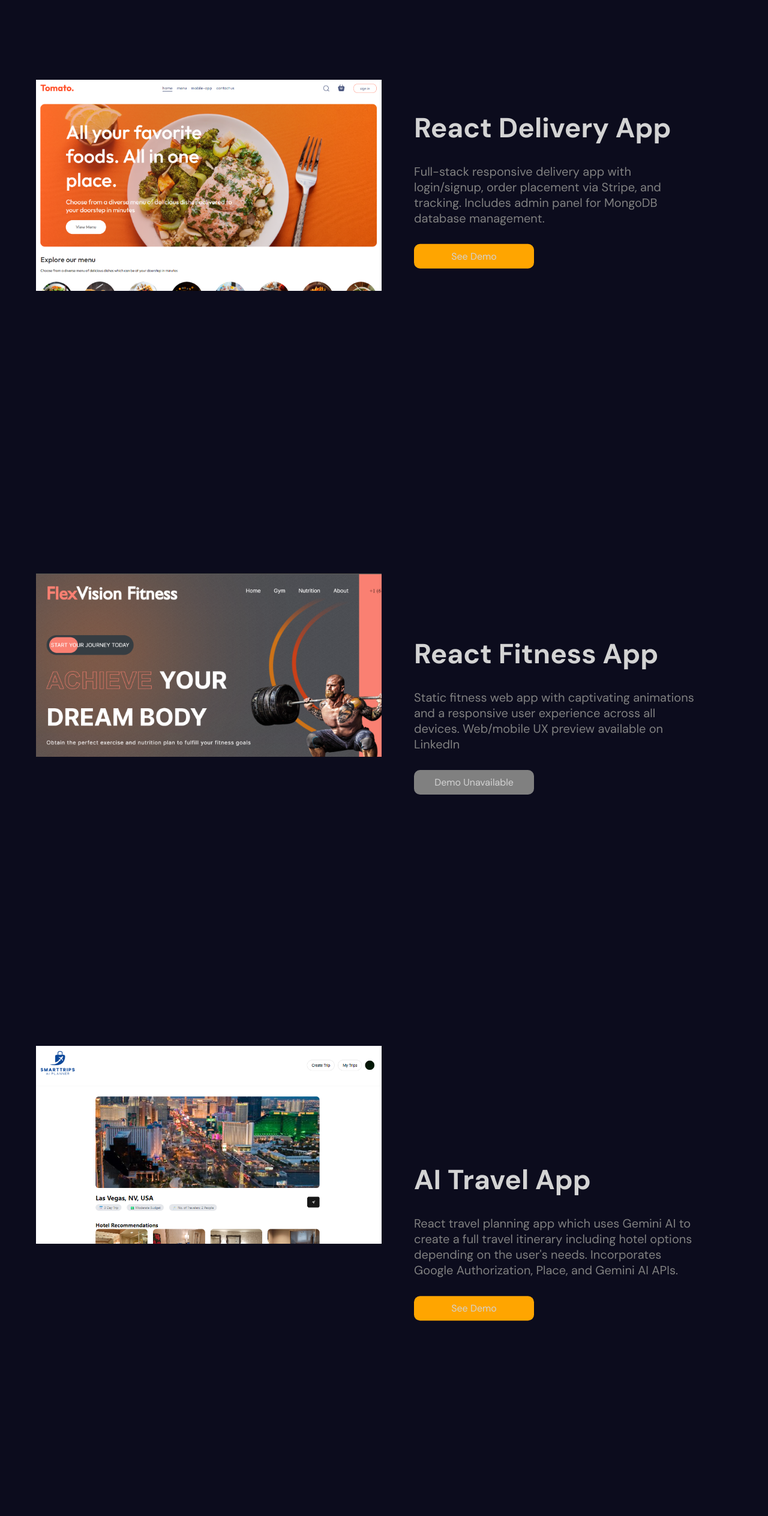
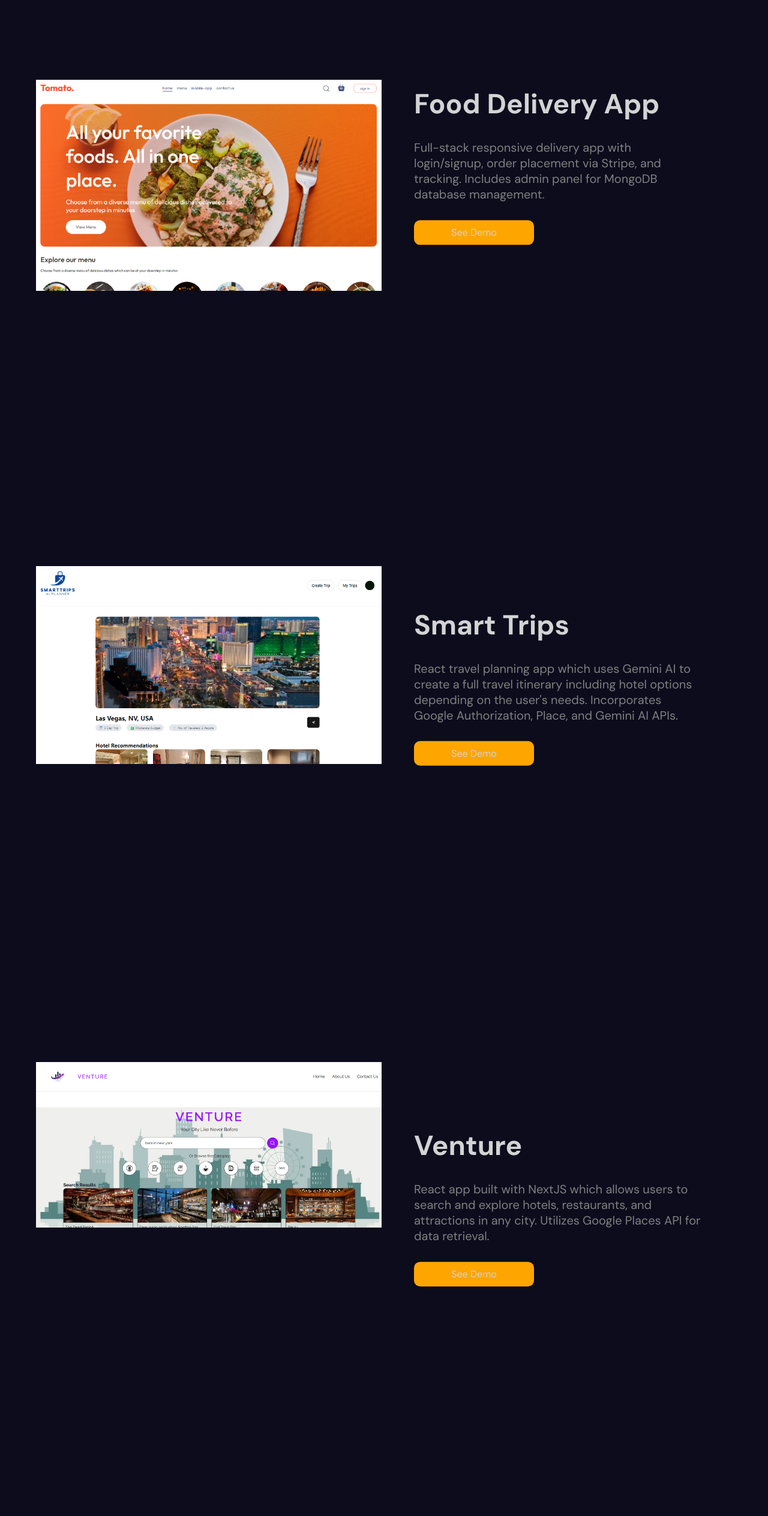
Before and after one commit to rcuthbertson25/portfolio-main, a React (Vite) app: page / in a window 1280 px wide. Shown: the part 3460-5988 px from the top of the page at 60% size. Built offline with nearby package versions, Linux system fonts and the light colour scheme.

Commit message:
Update sidebar and added new project

```diff
--- a/src/components/portfolio/Portfolio.jsx
+++ b/src/components/portfolio/Portfolio.jsx
@@ -5,30 +5,38 @@ import { motion, useScroll, useSpring, useTransform } from 'framer-motion'
 const items = [
     {
         id: 1,
-        title: "React Delivery App",
+        title: "Food Delivery App",
         img: "./tomato_app.png",
         desc: "Full-stack responsive delivery app with login/signup, order placement via Stripe, and tracking. Includes admin panel for MongoDB database management.",
         demo: 'true'
     },
     {
         id: 2,
+        title: "Smart Trips",
+        img: "./ai-planner-home-2.png",
+        desc: "React travel planning app which uses Gemini AI to create a full travel itinerary including hotel options depending on the user's needs. Incorporates Google Authorization, Place, and Gemini AI APIs.",
+        demo: 'true'
+    },
+    {
+        id: 3,
+        title: "Venture",
+        img: "./venture.png",
+        desc: "React app built with NextJS which allows users to search and explore hotels, restaurants, and attractions in any city. Utilizes Google Places API for data retrieval.",
+        demo: 'true'
+    },
+    {
+        id: 4,
         title: "React Fitness App",
         img: "./fitness.png",
         desc: "Static fitness web app with captivating animations and a responsive user experience across all devices. Web/mobile UX preview available on LinkedIn",
         demo: 'false'
     },
-    {
-        id: 3,
-        title: "AI Travel App",
-        img: "./ai-planner-home-2.png",
-        desc: "React travel planning app which uses Gemini AI to create a full travel itinerary including hotel options depending on the user's needs. Incorporates Google Authorization, Place, and Gemini AI APIs.",
-        demo: 'true'
-    }
 ]
 
 const urlMap = {
-    'React Delivery App': 'https://food-del-frontend-0ont.onrender.com/',
-    'AI Travel App': 'https://ai-travel-planner-iota.vercel.app/'
+    'Food Delivery App': 'https://food-del-frontend-0ont.onrender.com/',
+    'Smart Trips': 'https://ai-travel-planner-iota.vercel.app/',
+    'Venture': 'https://venture-three-tan.vercel.app/'
     // Add more mappings as needed
   };
 
--- a/src/components/sidebar/links/Links.jsx
+++ b/src/components/sidebar/links/Links.jsx
@@ -31,7 +31,7 @@ const Links = () => {
     const items = [
         "Home",
         "Skills",
-        "Portfolio",
+        "Projects",
         "Contact",
     ]
 
```
Also changed, not shown: public/venture.png (added).
